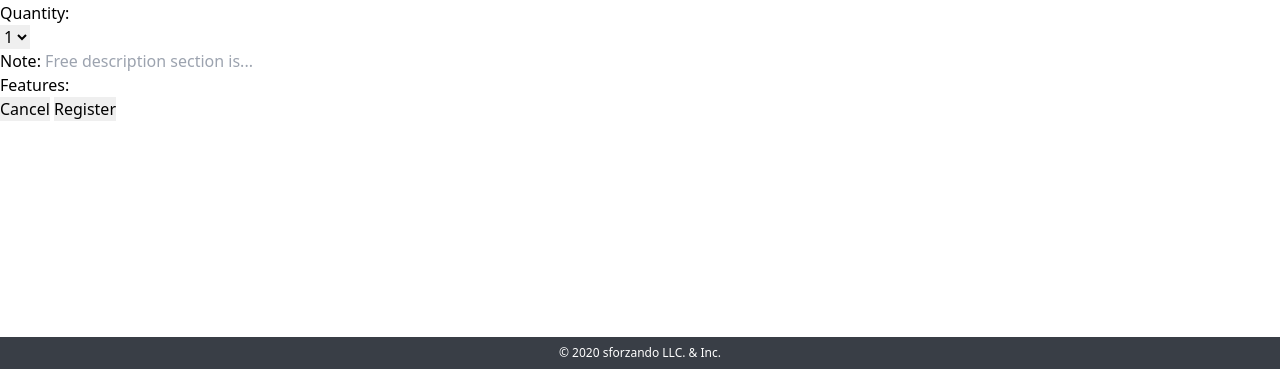
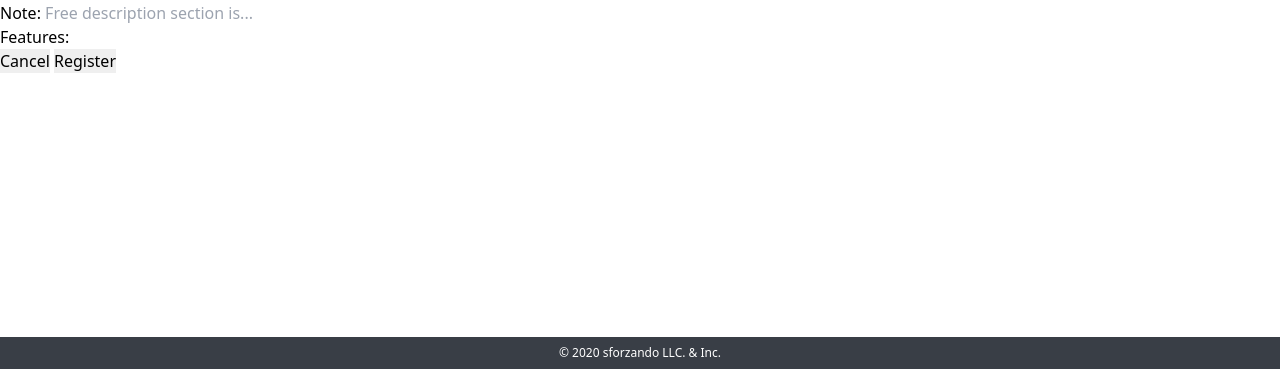
Before and after one commit to yusuke-sforzando/q-lako, a Flask app: template templates/registration.html in a window 1280 px wide. Shown: the part 463-832 px from the top of the page. Run offline with Flask 2, Linux system fonts and the light colour scheme; the template is opened without the code that fills it, so the values that code supplies are empty.

Commit message:
:fire: Remove quantity

```diff
--- a/templates/registration.html
+++ b/templates/registration.html
@@ -66,16 +66,6 @@
     <p>Registered at: {{ VALUE_OF_REGISTERED_AT }}</p>
     </div>
     <div>
-    <p>Quantity:</p>
-    <select name="quantity">
-      <option value="1">1</option>
-      <option value="2">2</option>
-      <option value="3">3</option>
-      <option value="4">4</option>
-      <option value="5">5</option>
-    </select>
-    </div>
-    <div>
       <label for="note_id">Note: </label>
       <input type="text" name="note" id="note_id" placeholder="Free description section is..." >
     </div>
```
Also changed, not shown: tests/test_main.py (+0 -1 lines), README.md.
